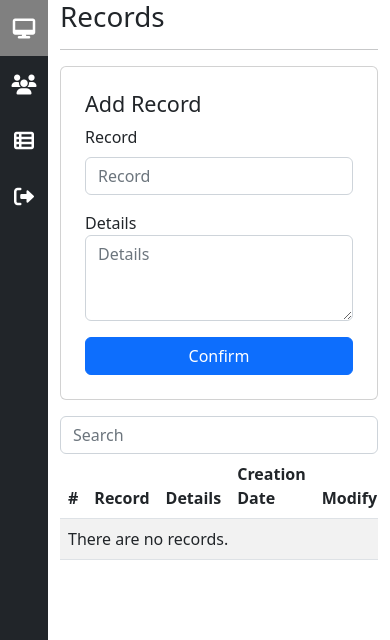
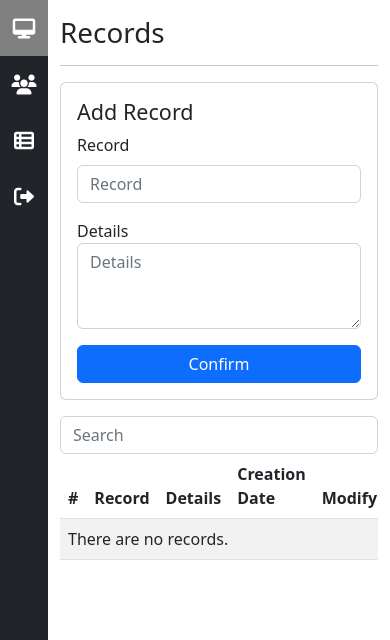
Before and after one commit to doniBuc/php-ajax-crud-with-login-authentication, a PHP site: page /Projects/records.php in a window 390 px wide. Shown: the top 640 px of the page. Run offline with PHP 8.4, Linux system fonts and the light colour scheme; the visitor is signed in with stand-in values (Sample User, id 1); data that the repository does not hold is empty; some libraries are stand-ins or nearby versions.

Commit message:
Tweaks in spacing

```diff
--- a/assets/css/style.css
+++ b/assets/css/style.css
@@ -17,7 +17,11 @@ h6 { font-size: 0.7em; }
 h1,h2,h3,h4,h5,h6 {
     font-weight: normal;
     font-style: normal;
-  }
+}
+
+header h1 {
+    padding-top: 1rem;
+}
 
 body {
     font-size: 1rem;
@@ -91,7 +95,7 @@ body {
 }
 
 .datatable-container form {
-    padding: 2em;
+    padding: 1.5em;
     width: 100%;
     max-width: 25rem;
     margin: 0 1em 0 0;
@@ -105,7 +109,7 @@ body {
     }
 
     .datatable-container form {
-        padding: 1.5em;
+        padding: 1em;
         margin: 0 0 1em 0;
     }
 }
```
